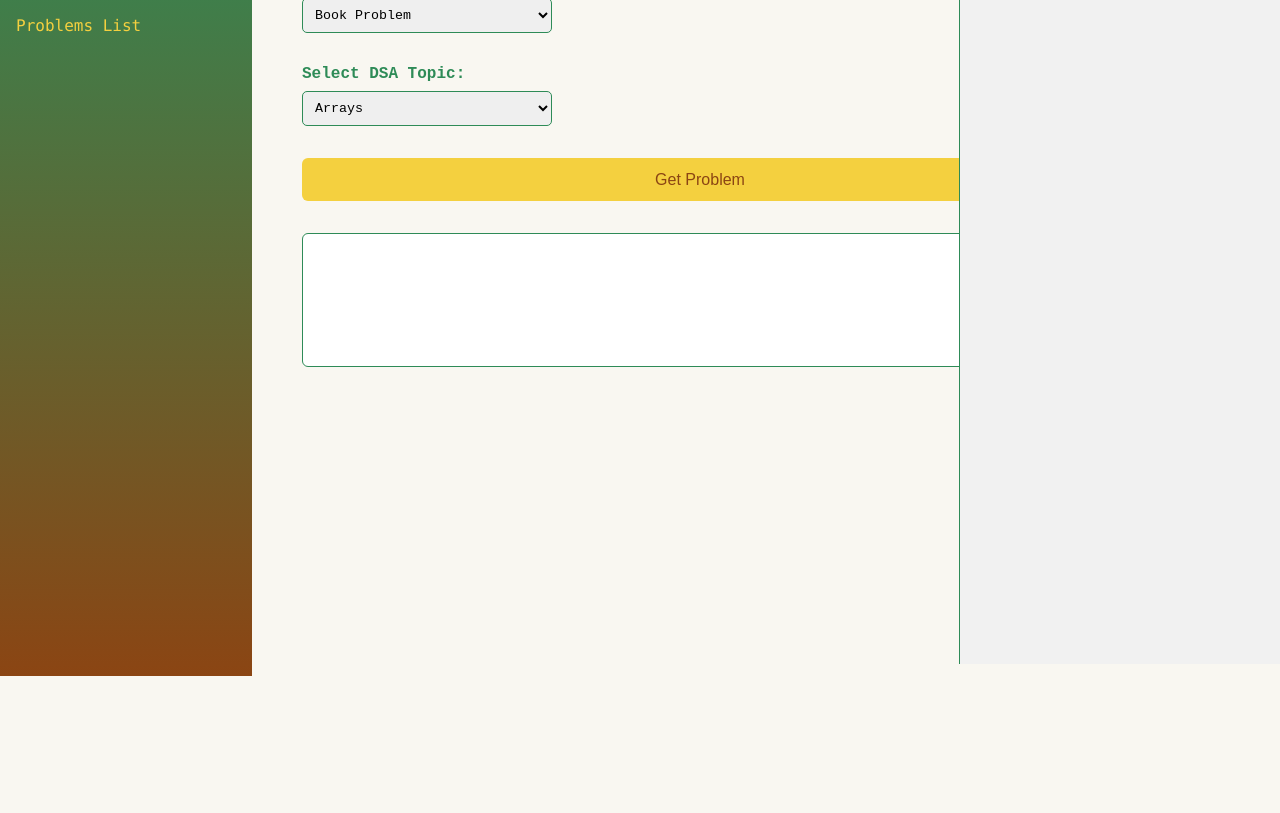
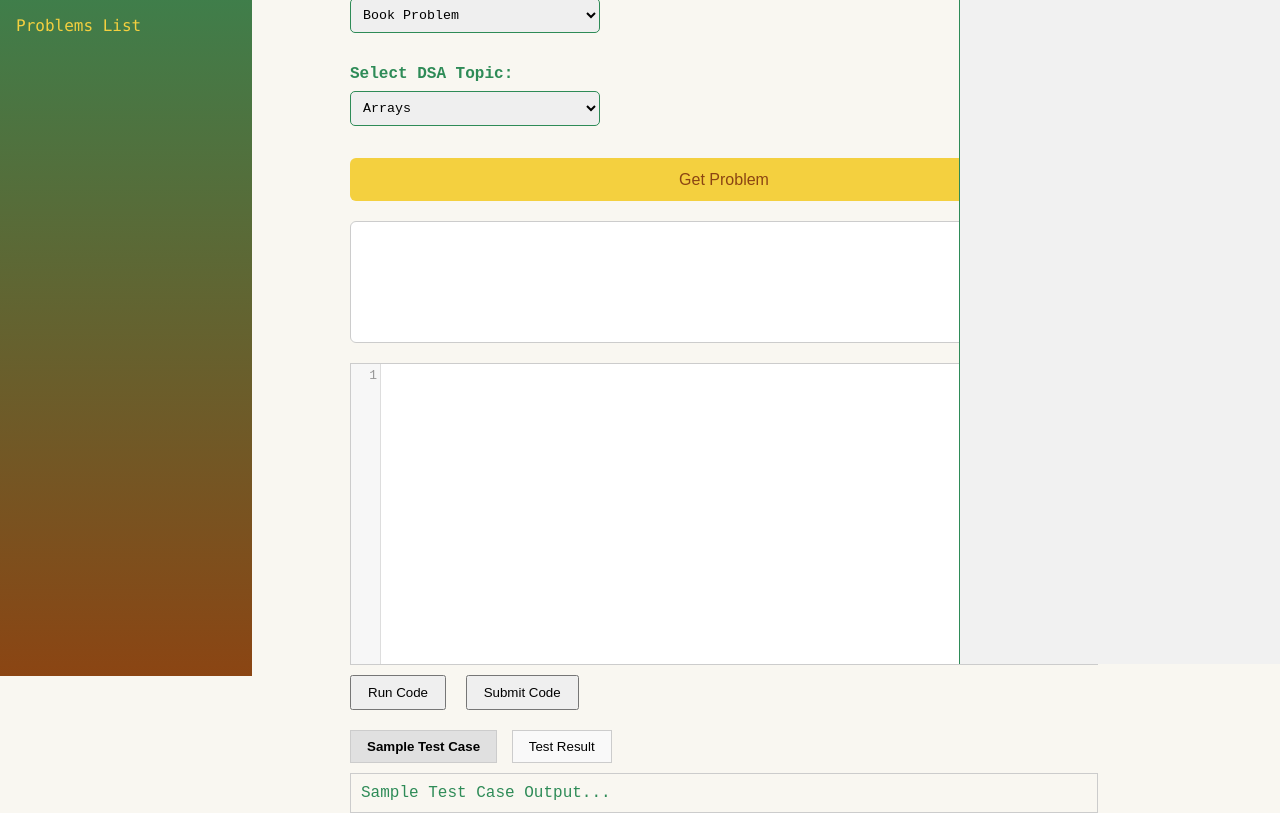
Before and after one commit to Arunkumarravik/dsa_disco, a plain HTML site: page dsa_solve_problem.html in a window 1280 px wide. Shown: the part 156-969 px from the top of the page. Before the commit the page ends 800 px from the top, so only its background shows below. Drawn offline with nearby package versions, Linux system fonts and the light colour scheme.

Commit message:
Web 3rd copy

```diff
--- a/dsa_solve_problem.html
+++ b/dsa_solve_problem.html
@@ -4,12 +4,32 @@
     <meta charset="UTF-8">
     <meta name="viewport" content="width=device-width, initial-scale=1.0">
     <title>Solve Problem</title>
-    <link rel="stylesheet" href="dsa_styles.css"> <!-- same CSS as home -->
-    <script src="dsa_solve_problem_script.js" defer></script> <!-- JS for dropdowns & backend -->
+
+    <link rel="stylesheet" href="dsa_styles.css">
+
+    <!-- CodeMirror 5 CSS -->
+    <link rel="stylesheet" href="https://cdnjs.cloudflare.com/ajax/libs/codemirror/5.65.15/codemirror.min.css">
+    <link rel="stylesheet" href="https://cdnjs.cloudflare.com/ajax/libs/codemirror/5.65.15/theme/eclipse.min.css">
+
+    <!-- CodeMirror 5 JS -->
+    <script src="https://cdnjs.cloudflare.com/ajax/libs/codemirror/5.65.15/codemirror.min.js"></script>
+    <script src="https://cdnjs.cloudflare.com/ajax/libs/codemirror/5.65.15/mode/python/python.min.js"></script>
+
+    <script>
+        window.addEventListener("DOMContentLoaded", () => {
+            // Initialize empty Python editor
+            window.codeEditor = CodeMirror(document.getElementById("code-editor"), {
+                value: "",
+                mode: "python",
+                lineNumbers: true,
+                theme: "eclipse"
+            });
+        });
+    </script>
+
+    <script src="dsa_solve_problem_script.js" defer></script>
 </head>
 <body>
-     <div class="container"></div>
-        <!-- Sidebar (reuse from home) -->
     <aside class="sidebar" id="sidebar">
         <div class="sidebar-header">
             <button class="menu-toggle" onclick="toggleSidebar()">☰</button>
@@ -24,18 +44,15 @@
         </nav>
     </aside>
 
-        <!-- Main content -->
     <main class="main-content">
         <h1>Solve Problem</h1>
 
-            <!-- Dropdown: Problem Type -->
         <label for="problem-type">Select Problem Type:</label>
         <select id="problem-type">
             <option value="book">Book Problem</option>
             <option value="real-world">Real World Scenario</option>
         </select>
 
-            <!-- Dropdown: DSA Topics -->
         <label for="dsa-topic">Select DSA Topic:</label>
         <select id="dsa-topic">
             <option value="arrays">Arrays</option>
@@ -50,17 +67,42 @@
             <option value="backtracking">Backtracking</option>
         </select>
 
-            <!-- Submit Button -->
         <button id="get-problem-btn">Get Problem</button>
 
-            <!-- Problem Description -->
-            <div id="problem-description">
+        <div id="problem-description" style="border: 1px solid #ccc; padding: 10px; margin-top: 20px;">
             <!-- Backend response will be inserted here -->
         </div>
+
+        <div id="code-editor" style="height: 400px; border: 1px solid #ccc; margin-top: 20px;"></div>
+
+            <!-- Buttons: Run & Submit -->
+        <div class="code-buttons" style="margin-top: 10px;">
+            <button id="run-code-btn">Run Code</button>
+            <button id="submit-code-btn">Submit Code</button>
+        </div>
+
+        <!-- Tabs: Sample Test Case / Test Result -->
+        <div class="code-tabs" style="margin-top: 20px;">
+            <button class="tab-btn active" data-tab="sample-test">Sample Test Case</button>
+            <button class="tab-btn" data-tab="test-result">Test Result</button>
+        </div>
+
+        <!-- Tab Content -->
+        <div class="tab-content">
+            <div id="sample-test" class="tab-panel active" style="border:1px solid #ccc; padding:10px; margin-top:10px;">
+                <!-- Sample test case will appear here -->
+                Sample Test Case Output...
+            </div>
+            <div id="test-result" class="tab-panel" style="border:1px solid #ccc; padding:10px; margin-top:10px; display:none;">
+                <!-- Test result will appear here -->
+                Test Result Output...
+            </div>
+        </div>
+
     </main>
 
-        <!-- Right Sidebar Chat Bot -->
-        <button class="toggle-chat" onclick="togglerightSidebar()">open Chat</button>
+
+    <button class="toggle-chat" onclick="togglerightSidebar()">Close Chat</button>
     <div class="right-sidebar" id="chat-sidebar">
         <div class="chat-content">
             <div id="chat-output"></div>
@@ -68,6 +110,5 @@
             <button id="send-chat">Send</button>
         </div>
     </div>
-    </div>
 </body>
 </html>
--- a/dsa_solve_problem_script.js
+++ b/dsa_solve_problem_script.js
@@ -54,3 +54,18 @@ if (sidebar.classList.contains('hidden')) {
         button.innerHTML = 'Close Chat';
     }
 }
+
+// Tab switching
+document.querySelectorAll('.tab-btn').forEach(btn => {
+    btn.addEventListener('click', () => {
+        const tab = btn.dataset.tab;
+
+        // Remove active from all buttons and panels
+        document.querySelectorAll('.tab-btn').forEach(b => b.classList.remove('active'));
+        document.querySelectorAll('.tab-panel').forEach(p => p.classList.remove('active'));
+
+        // Activate clicked button & corresponding panel
+        btn.classList.add('active');
+        document.getElementById(tab).classList.add('active');
+    });
+});
--- a/dsa_styles.css
+++ b/dsa_styles.css
@@ -243,6 +243,11 @@ main {
 .main-content {
     flex: 1;
     padding: 2rem;
+    display: flex;
+     margin-left: 250px; /* same as sidebar width */
+    transition: margin-left 0.3s;
+    padding-left : 100px;
+    padding-bottom: 100px;
 }
 
 .main-content label {
@@ -250,6 +255,7 @@ main {
     margin-top: 1rem;
     margin-bottom: 0.5rem;
     font-weight: bold;
+
 }
 
 .main-content select {
@@ -344,3 +350,40 @@ main {
 .chat-msg.user {
     color: var(--tree-brown);
 }
+
+#code-editor{
+  height: 200px;
+}
+
+/* Inline buttons */
+.code-buttons button {
+    display: inline-block;
+    margin-right: 10px;
+    padding: 8px 16px;
+    cursor: pointer;
+}
+
+/* Tabs */
+.code-tabs button {
+    display: inline-block;
+    padding: 8px 16px;
+    margin-right: 5px;
+    cursor: pointer;
+    border: 1px solid #ccc;
+    background-color: #f9f9f9;
+}
+
+.code-tabs button.active {
+    background-color: #e0e0e0;
+    font-weight: bold;
+}
+
+/* Tab panels */
+.tab-panel {
+    display: none;
+}
+
+.tab-panel.active {
+    display: block;
+    padding-bottom: 100px;
+}
```
Lines whose indentation alone changed are shown as unchanged.
